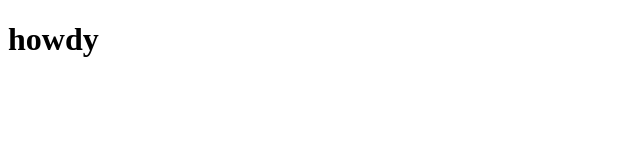
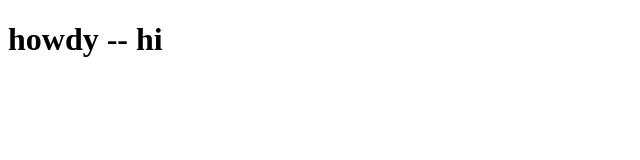
Before and after one commit to goodalls/idea-box, a React (Create React App) app: page / in a window 1280 px wide. Shown: the top 160 px of the page, without its empty margins (0-640 px from the left). Built offline with nearby package versions, Linux system fonts and the light colour scheme.

Commit message:
added eslint for text editor

```diff
--- a/src/App.js
+++ b/src/App.js
@@ -1,19 +1,12 @@
 import React, { Component } from 'react';
 
 
-class App extends Component {
-  constructor(props) {
-    super(props);
-
-  }
-
+export default class App extends Component {
   render() {
     return (
       <div className="App">
-       <h1>howdy</h1>
+       <h1>howdy -- hi</h1>
       </div>
     );
   }
 }
-
-export default App;
```
Also changed, not shown: 1 other file (tests, documents, lock files or other folders).
